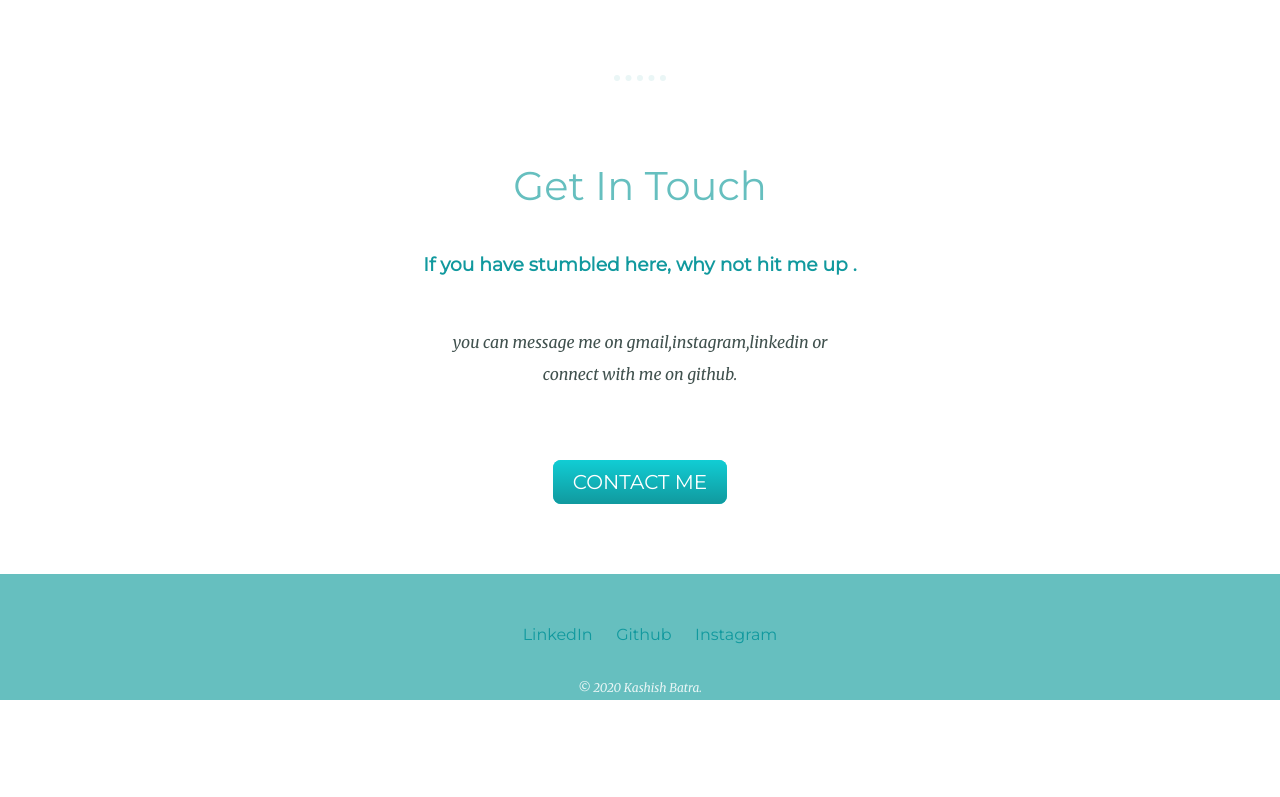
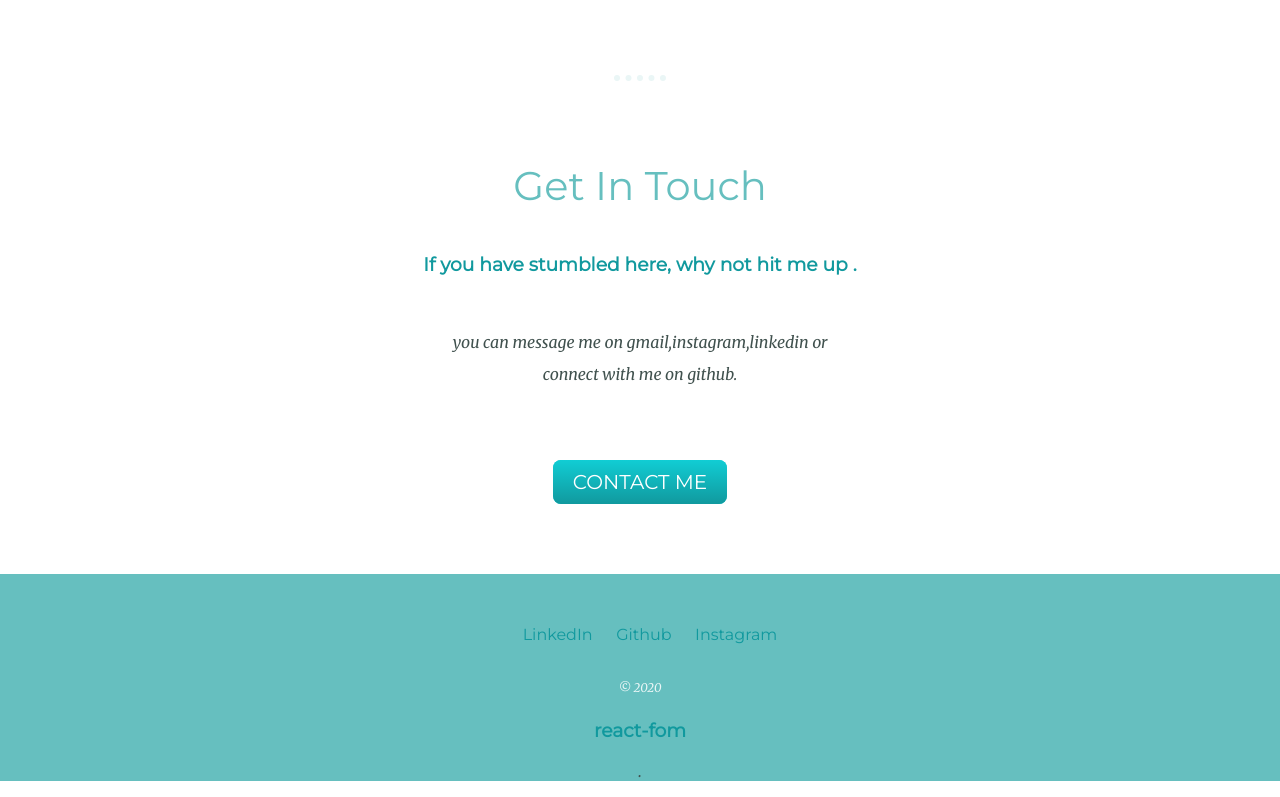
Before and after one commit to react-fom/to-bruh-list, a plain HTML site: page index.html in a window 1280 px wide. Shown: the part 1848-2645 px from the top of the page. Before the commit the page ends 2548 px from the top, so only its background shows below. Drawn offline with Linux system fonts and the light colour scheme.

Commit message:
Update index.html

```diff
--- a/index.html
+++ b/index.html
@@ -52,7 +52,7 @@
     <a class="footer-link" href="https://www.linkedin.com/in/kashba">LinkedIn</a>
     <a class="footer-link" href="https://github.com/kashba1">Github</a>
     <a class="footer-link" href="https://www.instagram.com/kashish_batra1">Instagram</a>
-    <p class="copyright">© 2020 Kashish Batra.</p>
+    <p class="copyright">© 2020 <h3>react-fom</h3>.</p>
   </div>
 </body>
 
```
